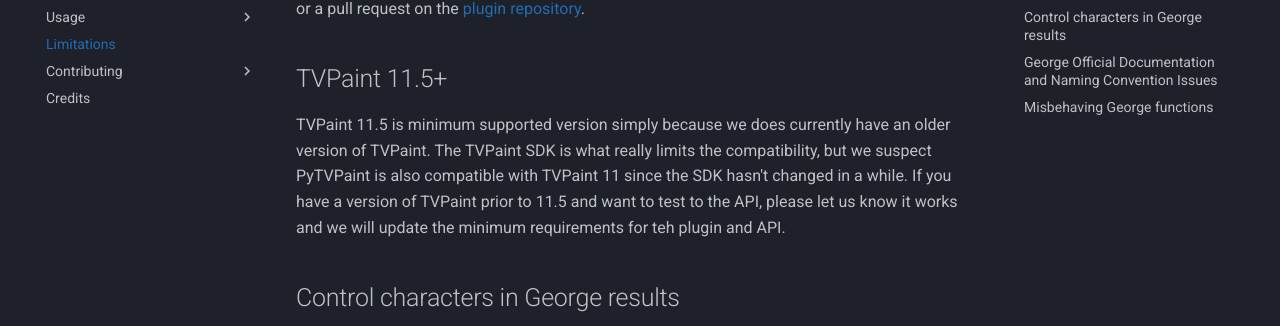
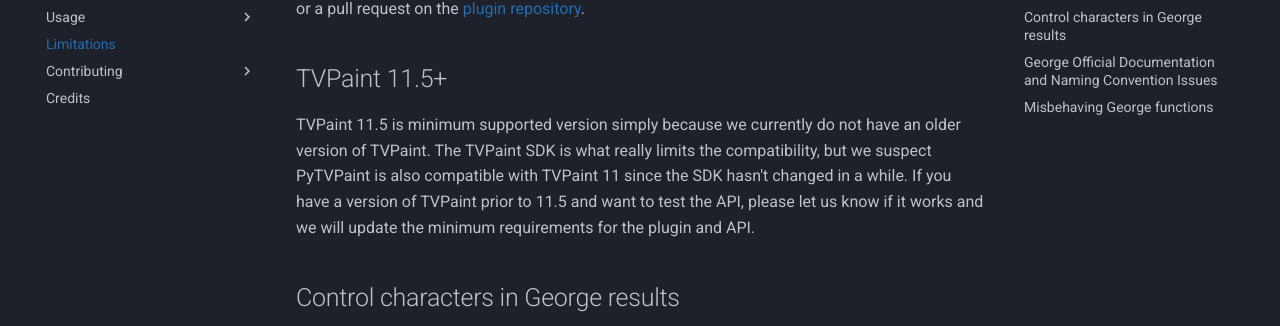
Before and after one commit to brunchstudio/pytvpaint, an MkDocs documentation site: the page built from docs/limitations.md, in a window 1280 px wide and 900 px high, scrolled down 322 px. Shown: the part 145-471 px from the top of the window. Built offline with MkDocs 1.6.1 and Material for MkDocs 9.7.7, drawn with Linux system fonts in a browser that asks for light colours; comment, search, counter and statistics services are not loaded.

Commit message:
FIX typos

```diff
--- a/docs/limitations.md
+++ b/docs/limitations.md
@@ -11,10 +11,10 @@
 
 ## TVPaint 11.5+
 
-TVPaint 11.5 is minimum supported version simply because we does currently have an older version of TVPaint. The TVPaint
+TVPaint 11.5 is minimum supported version simply because we currently do not have an older version of TVPaint. The TVPaint
 SDK is what really limits the compatibility, but we suspect PyTVPaint is also compatible with TVPaint 11 since the SDK
-hasn't changed in a while. If you have a version of TVPaint prior to 11.5 and want to test to the API, please let us
-know it works and we will update the minimum requirements for teh plugin and API.
+hasn't changed in a while. If you have a version of TVPaint prior to 11.5 and want to test the API, please let us
+know if it works and we will update the minimum requirements for the plugin and API.
 
 ## Control characters in George results
 
```
Also changed, not shown: 1 other file.
